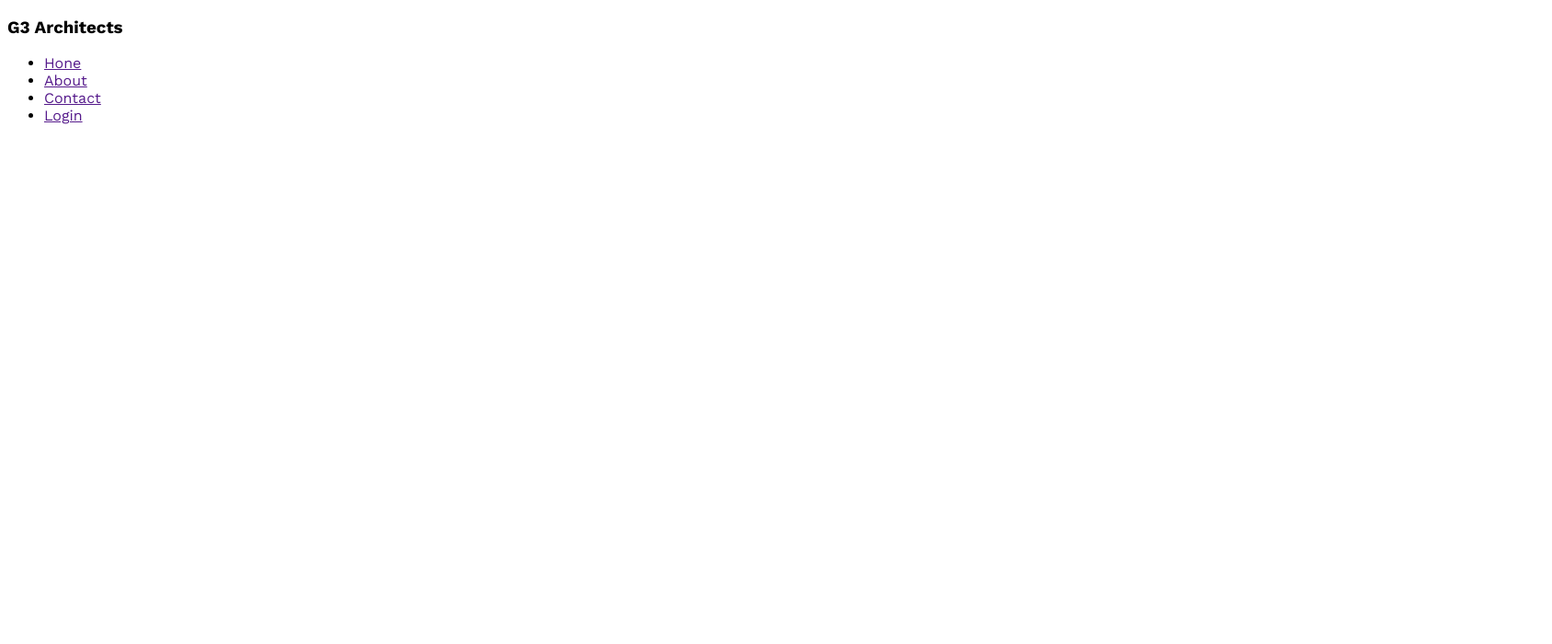
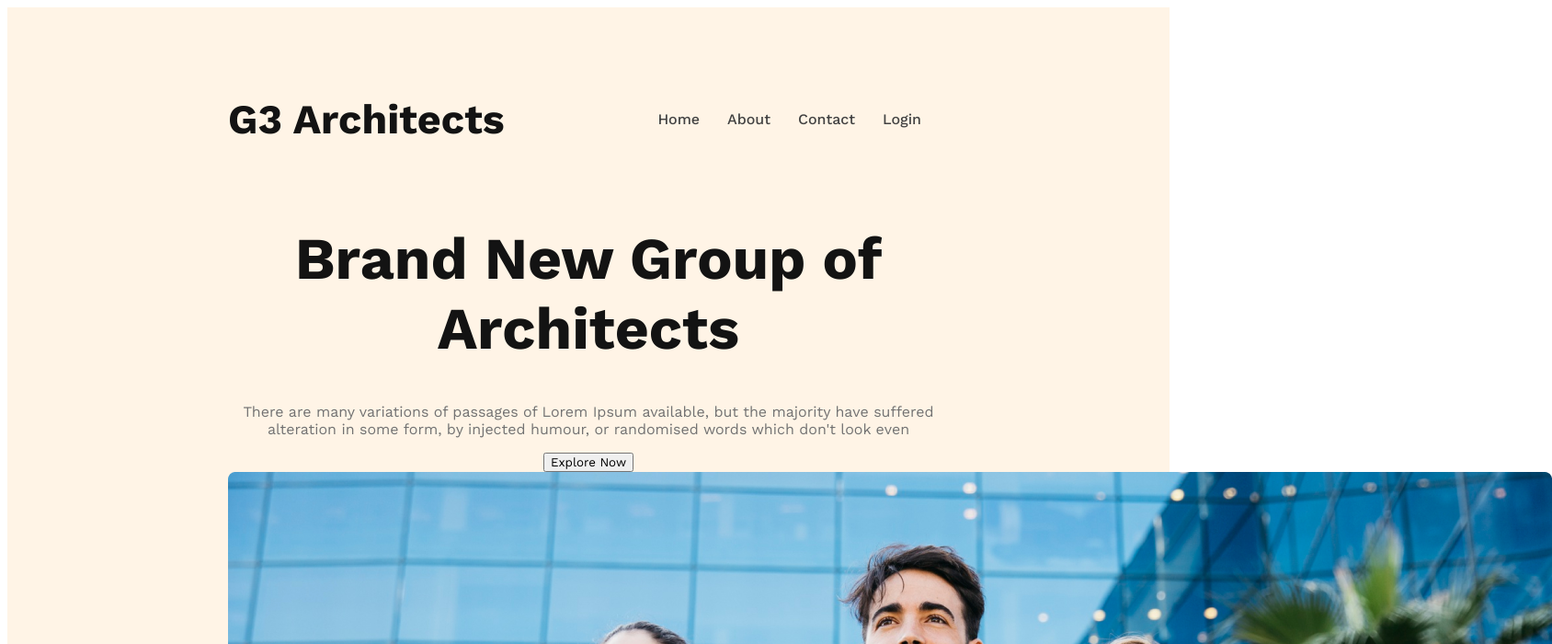
Before and after one commit to jakir101/g3-architects-website, a plain HTML site: page index.html in a window 1280 px wide. Shown: the top 700 px of the page at 92% size, 1688 px wide, since content can reach past the window. Drawn offline with nearby package versions, Linux system fonts and the light colour scheme.

Commit message:
banner content added

```diff
--- a/index.html
+++ b/index.html
@@ -9,14 +9,29 @@
 <body>
     <header>
         <nav>
-            <h3>G3 Architects</h3>
+            <h3 class="nav-title">G3 Architects</h3>
             <ul>
-                <li><a href="">Hone</a></li>
+                <li><a href="">Home</a></li>
                 <li><a href="">About</a></li>
                 <li><a href="">Contact</a></li>
                 <li><a href="">Login</a></li>
             </ul>
         </nav>
+        <div class="banner">
+            <div class="banner-contant">
+                <h1 class="banner-title">
+                    Brand New Group of Architects
+
+                </h1>
+                <p class="banner-description">
+                    There are many variations of passages of Lorem Ipsum available, but the majority have suffered alteration in some form, by injected humour, or randomised words which don't look even
+                </p>
+                <button class="btn-primary">
+                    Explore Now
+                </button>
+            </div>
+            <img src="images/banner.png" alt="">
+        </div>
     </header>
     <main></main>
     <footer></footer>
--- a/styles/architects.css
+++ b/styles/architects.css
@@ -1,6 +1,56 @@
 /* work sans form google fonts */
 @import url('https://fonts.googleapis.com/css2?family=Open+Sans:ital,wght@1,800&family=Work+Sans:wght@400;500;600;700;800&display=swap');
+
+/* shared style */
 
 * {
     font-family: 'Work Sans', sans-serif;
 }
+
+.btn-primary{
+
+}
+
+/* header style */
+header{
+    background: rgba(255, 144, 14, 0.10);
+    padding: 50px 240px;
+}
+nav{
+    display: flex;
+    justify-content: space-between;
+    align-items: center;
+}
+.nav-title{
+    font-size: 2.8rem;
+    font-weight: 700;
+    color: #131313;
+}
+nav>ul{
+    display: flex;
+}
+nav li{
+    list-style: none;
+    margin-right: 30px;
+    font-weight: 500;
+    font-size: 1rem;
+}
+nav li a{
+    text-decoration: none;
+    color: #424242;
+}
+
+/* banner style */
+.banner-contant{
+    max-width: 800px;
+    text-align: center;
+    margin: 0 auto;
+}
+.banner-title{
+    font-size: 4rem;
+    font-weight: 700;
+    color: #131313;
+}
+.banner-description{
+    color: #727272;
+}
```
